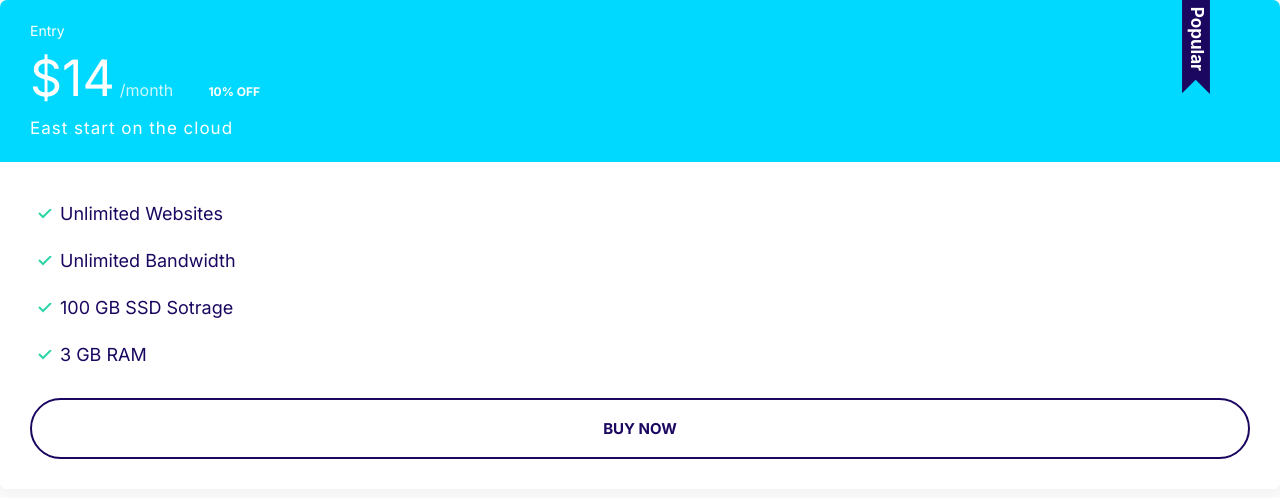
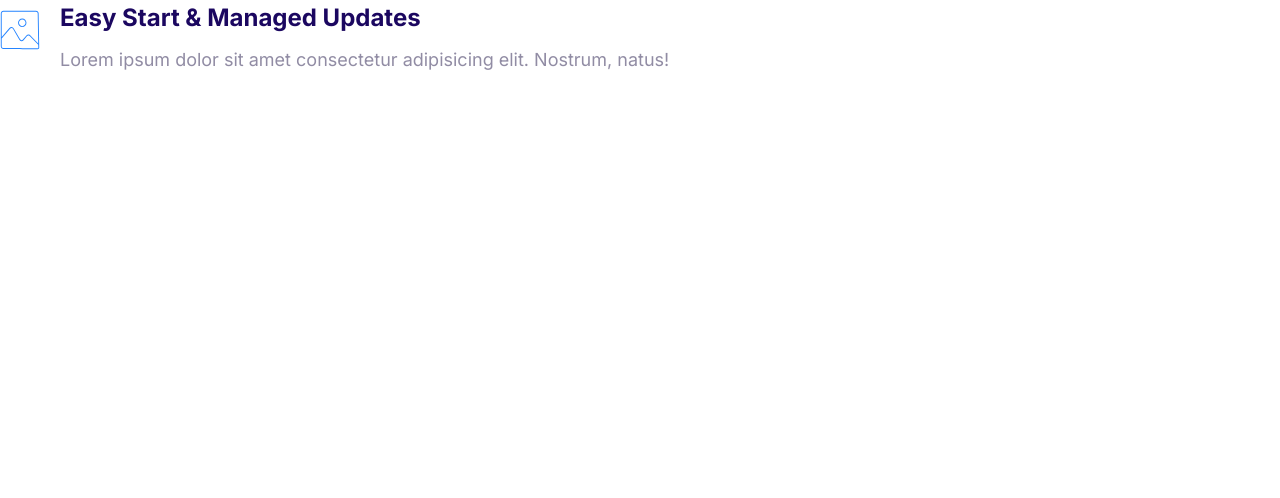
Before and after one commit to Victor-Guerrero-Devs/moshify, a plain HTML site: page index.html in a window 1280 px wide. Drawn offline with Linux system fonts and the light colour scheme.

Commit message:
Build the media object componenet

```diff
--- a/css/styles.css
+++ b/css/styles.css
@@ -355,3 +355,20 @@
     font-size: 1.7rem;
   }
 }
+
+/* Media */
+.media {
+  display: flex;
+}
+
+.media__title {
+  margin-top: 0;
+}
+
+.media__body {
+  margin: 0 2rem;
+}
+
+.media__image {
+  margin-top: 1rem;
+}
--- a/index.html
+++ b/index.html
@@ -13,24 +13,18 @@
     <link rel="stylesheet" href="css/styles.css" />
   </head>
   <body>
-    <div class="plan plan--popular">
-      <div class="card card--secondary">
-        <header class="card__header">
-          <h3 class="plan__name">Entry</h3>
-          <span class="plan__price">$14</span>
-          <span class="plan__billing-cycle">/month</span>
-          <span class="badge badge--secondary badge--small">10% OFF</span>
-          <span class="plan__description">East start on the cloud</span>
-        </header>
-        <div class="card__body">
-          <ul class="list list--tick">
-            <li class="list__item">Unlimited Websites</li>
-            <li class="list__item">Unlimited Bandwidth</li>
-            <li class="list__item">100 GB SSD Sotrage</li>
-            <li class="list__item">3 GB RAM</li>
-          </ul>
-          <button class="btn btn--outline btn--block">Buy Now</button>
-        </div>
+    <div class="media">
+      <div class="media__image">
+        <svg class="icon icon--primary">
+          <use xlink:href="images/sprite.svg#snap"></use>
+        </svg>
+      </div>
+      <div class="media__body">
+        <h3 class="media__title">Easy Start & Managed Updates</h3>
+        <p>
+          Lorem ipsum dolor sit amet consectetur adipisicing elit. Nostrum,
+          natus!
+        </p>
       </div>
     </div>
   </body>
```
Also changed, not shown: components/media-objects.html (added, +13 -0 lines).
